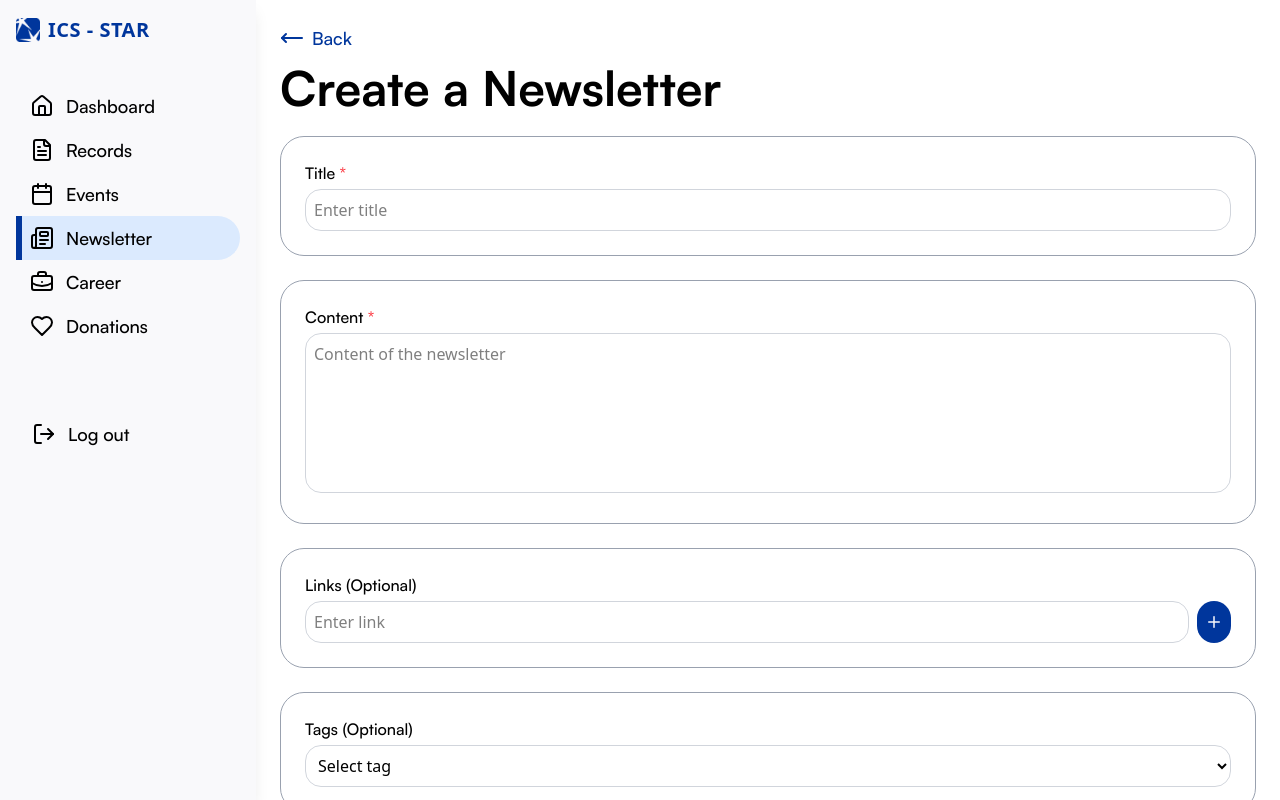
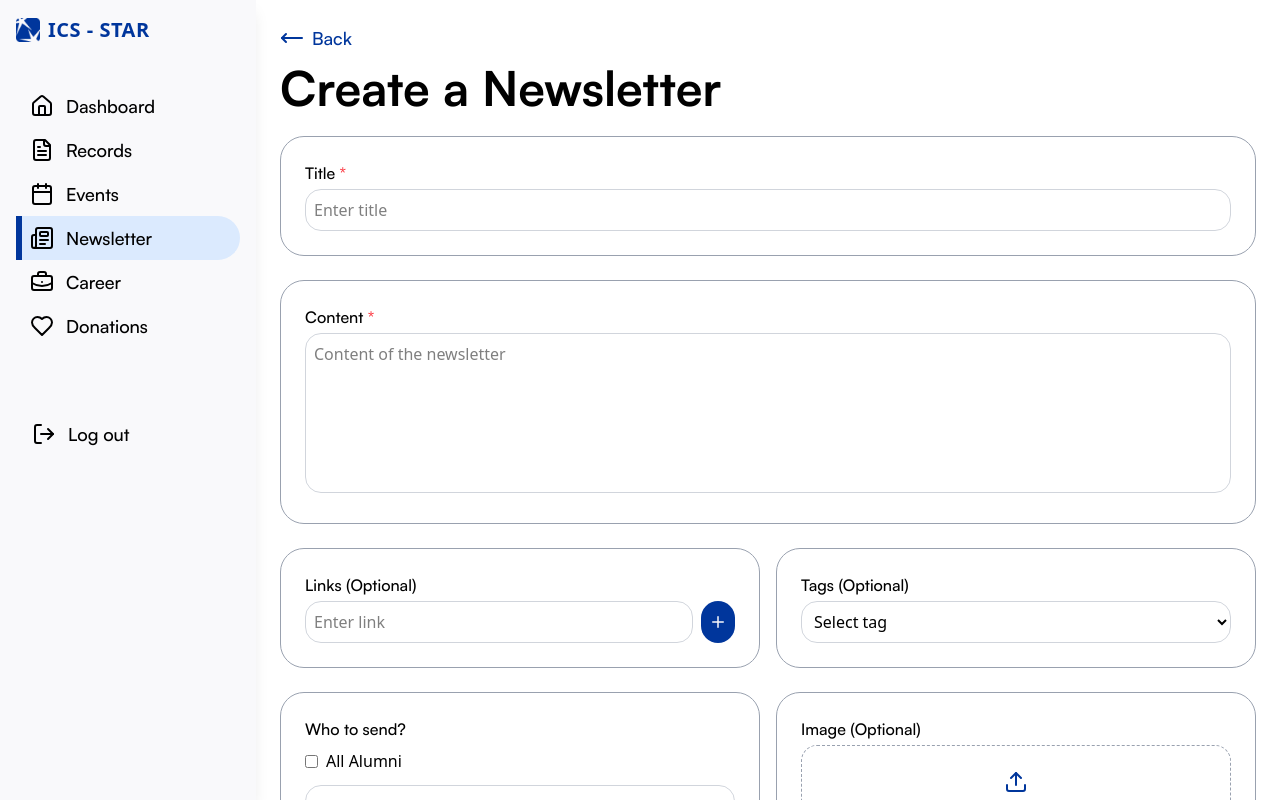
Before and after one commit to cazhiareese/ICS-STAR, a React (Vite) app in the folder app/: page /admin/newsletter/create-newsletter in a window 1280 px wide. Built offline with nearby package versions, Linux system fonts and the light colour scheme; no server answers.

Commit message:
ui: added container layout for the image

```diff
--- a/app/src/RootPages/AdminPages/NewsLetter/AdminCreateNewsLetter.jsx
+++ b/app/src/RootPages/AdminPages/NewsLetter/AdminCreateNewsLetter.jsx
@@ -61,8 +61,10 @@ function AdminCreateNewsletter() {
           />
         </div>
 
-        {/* Link Input */}
-        <div className="p-6 border border-gray-400 rounded-3xl">
+{/* Links and Tags */}
+<div className="flex gap-4 flex-wrap md:flex-nowrap">
+  {/* Links */}
+  <div className="flex-1 p-6 border border-gray-400 rounded-3xl">
     <label className="block mb-1 font-satoshi-medium">Links (Optional)</label>
     <div className="flex gap-2">
       <input
@@ -81,8 +83,8 @@ function AdminCreateNewsletter() {
     </div>
   </div>
 
-        {/* Tag Select */}
-        <div className="p-6 border border-gray-400 rounded-3xl">
+  {/* Tags */}
+  <div className="flex-1 p-6 border border-gray-400 rounded-3xl">
     <label className="block mb-1 font-satoshi-medium">Tags (Optional)</label>
     <select
       className="w-full border border-gray-300 rounded-2xl p-2 outline-none"
@@ -95,6 +97,8 @@ function AdminCreateNewsletter() {
       <option value="Reminder">Reminder</option>
     </select>
   </div>
+</div>
+
 
         {/* Email Send Options */}
         <div className="flex flex-wrap md:flex-nowrap gap-4">
@@ -121,7 +125,9 @@ function AdminCreateNewsletter() {
           </div>
 
 {/* Image Upload */}
-          <div className="flex-1 p-6 border border-dashed border-gray-400 rounded-3xl text-center flex flex-col items-center justify-center">
+<div className="flex-1 p-6 border border-gray-400 rounded-3xl">
+  <label className="block mb-1 font-satoshi-medium">Image (Optional)</label>
+  <div className="border border-dashed border-gray-400 rounded-2xl text-center flex flex-col items-center justify-center p-6">
     <Upload className="text-primary mb-2" />
     <p className="text-gray-600 text-sm mb-2">Drag and drop file here or</p>
     <label className="text-blue-600 font-medium cursor-pointer">
@@ -134,6 +140,8 @@ function AdminCreateNewsletter() {
       />
     </label>
   </div>
+</div>
+
         </div>
 
         {/* Submit Button */}
```
Lines whose indentation alone changed are shown as unchanged.
